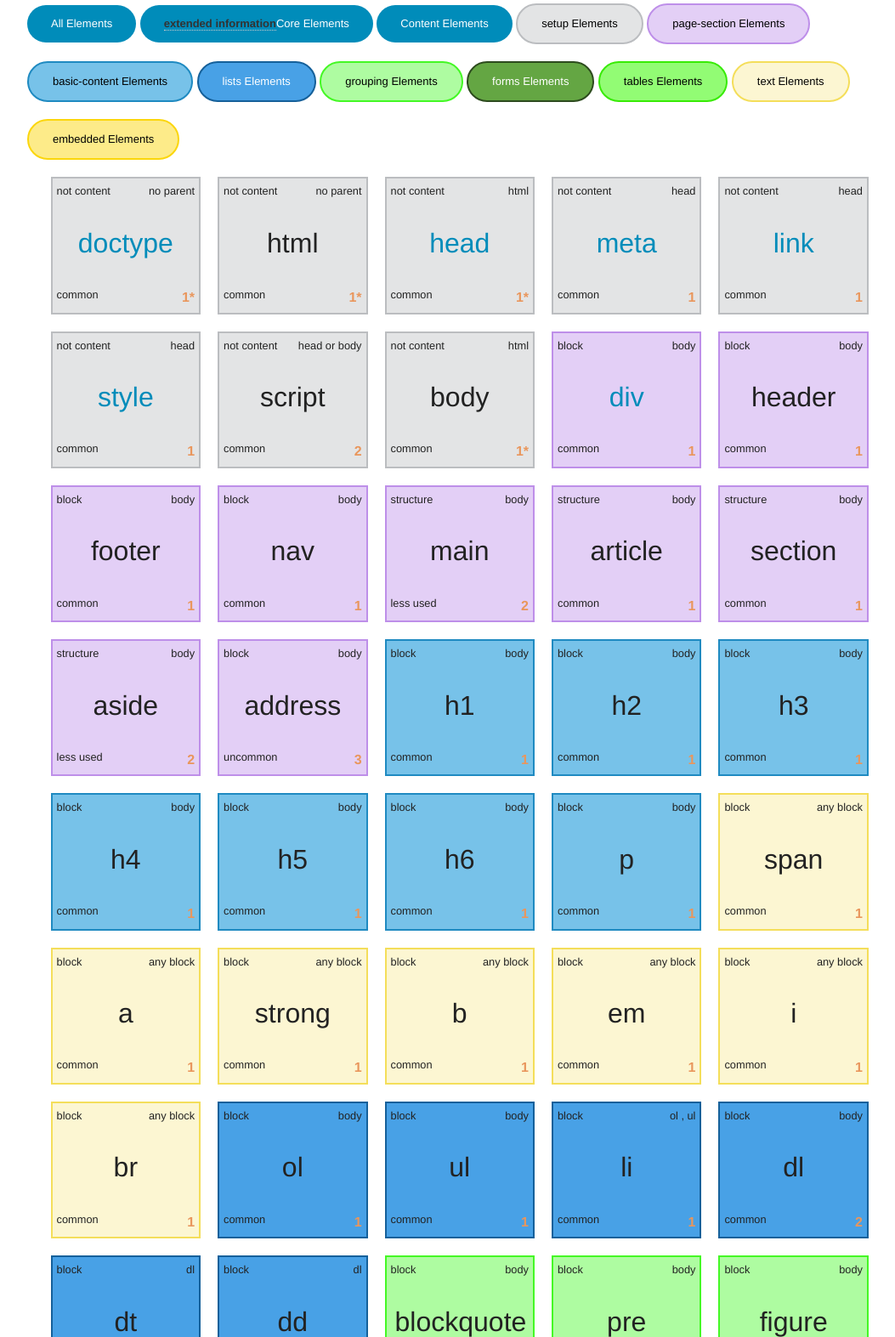
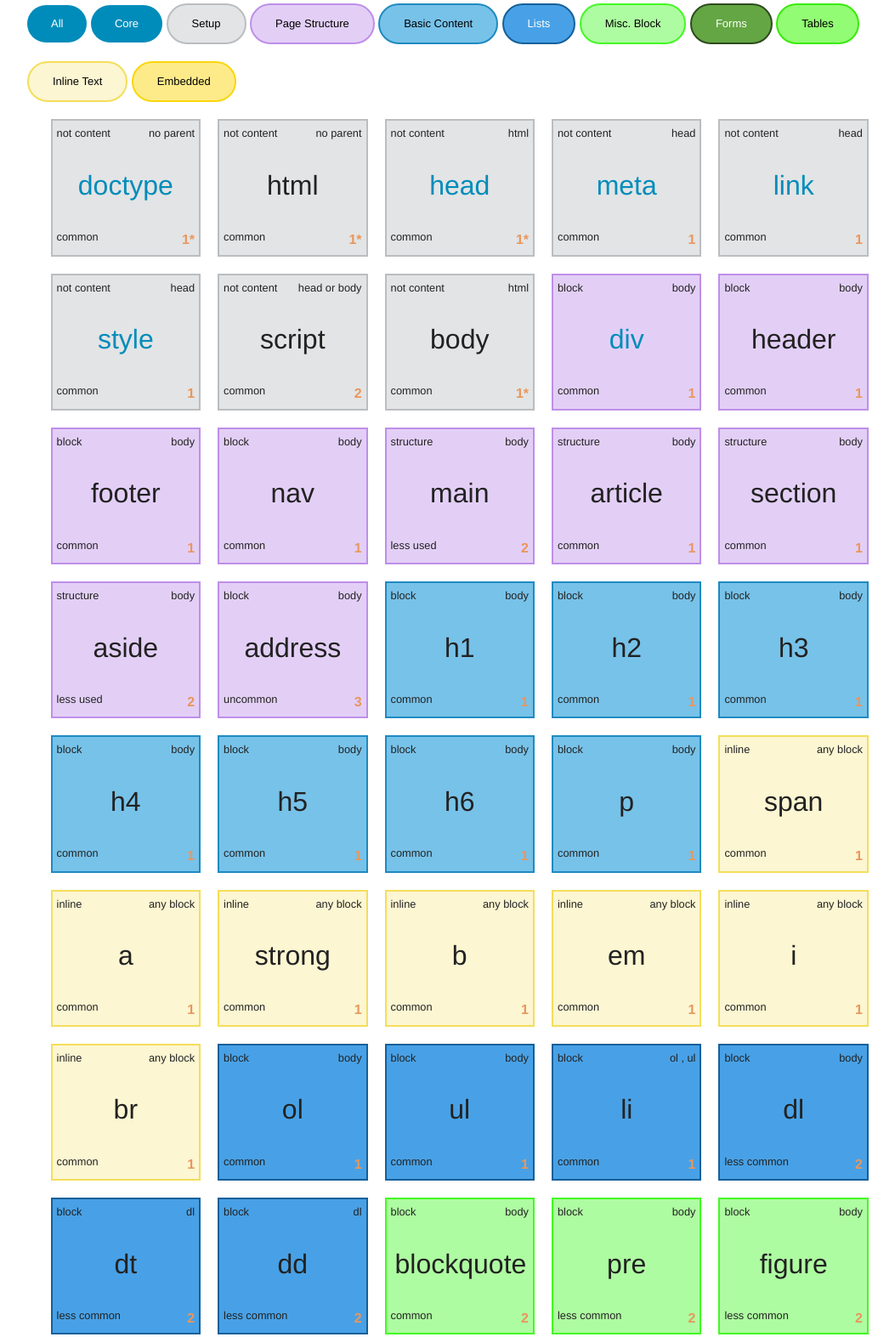
Before and after one commit to stein-bmcc/periodic-table, a plain HTML site: page index.html in a window 1280 px wide. Shown: the part 156-1729 px from the top of the page at 85% size, without its empty margins (108-1161 px from the left). Drawn offline with Linux system fonts and the light colour scheme.

Commit message:
removed compass dependency, shortened buttons and modified colors

```diff
--- a/index.html
+++ b/index.html
@@ -32,21 +32,19 @@
 
     <div class="row">
       <!-- li>div.element>div.type+div.parents+div.name+div.frequency+div.importance -->
-
-      <a href="#" id="all" class="small round button">All Elements</a>
-      <a href="#" id="core" class="small round button">
-        <span data-tooltip aria-haspopup="true" class="has-tip" title="Tooltips are awesome, you should totally use them!">extended information</span>Core Elements
-        </a>
-      <a href="#" id="content" class="small round button">Content Elements</a>
-      <a href="#" id="setup" class="small round button">setup Elements</a>
-      <a href="#" id="page-section" class="small round button">page-section Elements</a>
-      <a href="#" id="basic-content" class="small round button">basic-content Elements</a>
-      <a href="#" id="lists" class="small round button">lists Elements</a>
-      <a href="#" id="grouping" class="small round button">grouping Elements</a>
-      <a href="#" id="forms" class="small round button">forms Elements</a>
-      <a href="#" id="tables" class="small round button">tables Elements</a>
-      <a href="#" id="text" class="small round button">text Elements</a>
-      <a href="#" id="embedded" class="small round button">embedded Elements</a><br/>
+<!--<span data-tooltip aria-haspopup="true" class="has-tip" title="Tooltips are awesome, you should totally use them!">extended information</span>-->
+      <a href="#" id="all" class="small round button">All</a>
+      <a href="#" id="core" class="small round button">Core</a>
+      <a href="#" id="setup" class="small round button">Setup</a>
+      <a href="#" id="page-section" class="small round button">Page Structure</a>
+<!--      <a href="#" id="content" class="small round button">Content</a>-->
+      <a href="#" id="basic-content" class="small round button">Basic Content</a>
+      <a href="#" id="lists" class="small round button">Lists</a>
+      <a href="#" id="grouping" class="small round button">Misc. Block</a>
+      <a href="#" id="forms" class="small round button">Forms</a>
+      <a href="#" id="tables" class="small round button">Tables</a>
+      <a href="#" id="text" class="small round button">Inline Text</a>
+      <a href="#" id="embedded" class="small round button">Embedded</a><br/>
 
       <!-- <ul class="small-block-grid-2 medium-block-grid-4 large-block-grid-5" id="elements"> -->
       <ul class="element-list" id="elements">
@@ -154,7 +152,7 @@
 
             <a class="close-reveal-modal">&#215;</a>
           </div>
-          <!-- end .reveal-modal <--></-->
+          <!-- end .reveal-modal -->
 
 
         </li>
@@ -412,8 +410,8 @@
 
         <!-- Text -->
         <li>
-          <div class="element content text core">
-            <div class="type">block</div>
+          <div class="element content basic-content text core">
+            <div class="type">inline</div>
             <div class="parents">any block</div>
             <div class="name">span</div>
             <div class="frequency">common</div>
@@ -421,8 +419,8 @@
           </div>
         </li>
         <li>
-          <div class="element content text core">
-            <div class="type">block</div>
+          <div class="element content basic-content text core">
+            <div class="type">inline</div>
             <div class="parents">any block</div>
             <div class="name">a</div>
             <div class="frequency">common</div>
@@ -430,8 +428,8 @@
           </div>
         </li>
         <li>
-          <div class="element content text core">
-            <div class="type">block</div>
+          <div class="element content basic-content text core">
+            <div class="type">inline</div>
             <div class="parents">any block</div>
             <div class="name">strong</div>
             <div class="frequency">common</div>
@@ -439,8 +437,8 @@
           </div>
         </li>
         <li>
-          <div class="element content text core">
-            <div class="type">block</div>
+          <div class="element content basic-content text core">
+            <div class="type">inline</div>
             <div class="parents">any block</div>
             <div class="name">b</div>
             <div class="frequency">common</div>
@@ -448,8 +446,8 @@
           </div>
         </li>
         <li>
-          <div class="element content text core">
-            <div class="type">block</div>
+          <div class="element content basic-content text core">
+            <div class="type">inline</div>
             <div class="parents">any block</div>
             <div class="name">em</div>
             <div class="frequency">common</div>
@@ -457,8 +455,8 @@
           </div>
         </li>
         <li>
-          <div class="element content text core">
-            <div class="type">block</div>
+          <div class="element content basic-content text core">
+            <div class="type">inline</div>
             <div class="parents">any block</div>
             <div class="name">i</div>
             <div class="frequency">common</div>
@@ -467,7 +465,7 @@
         </li>
         <li>
           <div class="element content text core">
-            <div class="type">block</div>
+            <div class="type">inline</div>
             <div class="parents">any block</div>
             <div class="name">br</div>
             <div class="frequency">common</div>
@@ -510,7 +508,7 @@
             <div class="type">block</div>
             <div class="parents">body</div>
             <div class="name">dl</div>
-            <div class="frequency">common</div>
+            <div class="frequency">less common</div>
             <div class="importance">2</div>
           </div>
         </li>
@@ -519,7 +517,7 @@
             <div class="type">block</div>
             <div class="parents">dl</div>
             <div class="name">dt</div>
-            <div class="frequency">common</div>
+            <div class="frequency">less common</div>
             <div class="importance">2</div>
           </div>
         </li>
@@ -528,7 +526,7 @@
             <div class="type">block</div>
             <div class="parents">dl</div>
             <div class="name">dd</div>
-            <div class="frequency">common</div>
+            <div class="frequency">less common</div>
             <div class="importance">2</div>
           </div>
         </li>
--- a/sass/style.scss
+++ b/sass/style.scss
@@ -1,5 +1,3 @@
-@import "compass/utilities/color/contrast";
-
 @import "syntaxhighlight/shi_default-light.min";
 
 @import "header";
@@ -15,61 +13,75 @@ $purple: #be8fe9;
 $green: #92fc74;
 $light-green: #aefca1;
 $dark-green: #64a643;
-
+$red: lighten(#ef4D4C, 20%);
 
 
 #setup{
-		// background-color: lighten($grey, 15%);
-		@include contrasted(lighten($grey, 15%));
+		 background-color: lighten($grey, 15%);
+		//@include contrasted(lighten($grey, 15%));
 		border: 2px solid $grey;
+        color: darken($grey,15%);
 	}
 
 	#page-section{
 		background-color: lighten($purple, 15%);
 		border: 2px solid $purple;
-		@include contrasted(lighten($purple, 15%));
+		//@include contrasted(lighten($purple, 15%));
+        color: darken($purple, 15%);
 	}
 
+//    #content{
+//		 background-color: $light-blue;
+//		//@include contrasted($light-blue);
+//		border: 2px solid darken($light-blue, 25%);
+//	}
+
 	#basic-content{
-		// background-color: $light-blue;
-		@include contrasted($light-blue);
+		 background-color: $light-blue;
+		//@include contrasted($light-blue);
 		border: 2px solid darken($light-blue, 25%);
+        color: darken($light-blue, 25%);
 	}
 
 	#lists{
 		background-color: $blue;
 		border: 2px solid darken($blue, 25%);
+        color: darken($blue, 35%);
 	}
 
 	#grouping{
 		background-color: $light-green;
-		@include contrasted($light-green);
-		border: 2px solid darken($light-green, 25%);
+		//@include contrasted($light-green);
+		border: 2px solid darken($light-green, 45%);
+        color: darken($light-green, 45%);
 	}
 
 	#forms{
 		background-color: $dark-green;
 		border: 2px solid darken($dark-green, 25%);
+        color: darken($dark-green, 35%);
 	}
 
 	#tables{
-		// background-color: $green;
-		@include contrasted($green);
-		border: 2px solid darken($green, 25%);
+		 background-color: $green;
+		//@include contrasted($green);
+		border: 2px solid darken($green, 35%);
+        color: darken($green, 35%);
 	}
 
 	#text{
-		// background-color: $light-yellow;
-		@include contrasted($light-yellow);
+		 background-color: $light-yellow;
+		//@include contrasted($light-yellow);
 		border: 2px solid darken($light-yellow, 25%);
+        color: darken($light-yellow, 45%);
 	}
 
 	#embedded{
-		// background-color: $yellow;
-		@include contrasted($yellow);
-		border: 2px solid darken($yellow, 25%);
+		 background-color: $red;
+		//@include contrasted($red);
+		border: 2px solid darken($red, 25%);
+color: darken($red, 25%);
 	}
-
 
 .element-list{
 	li{
@@ -154,8 +166,8 @@ $dark-green: #64a643;
 	}
 
 	&.embedded{
-		background-color: $yellow;
-		border: 2px solid darken($yellow, 25%);
+		background-color: $red;
+		border: 2px solid darken($red, 25%);
 	}
 
 	//darken($yellow, 25%);
```
Also changed, not shown: sass/syntaxhighlight/shi_default-light.min.sass (deleted, +0 -7 lines), sass/syntaxhighlight/shi_default-light.min.scss (added, +8 -0 lines), .brackets.json (added), 1 other file.
